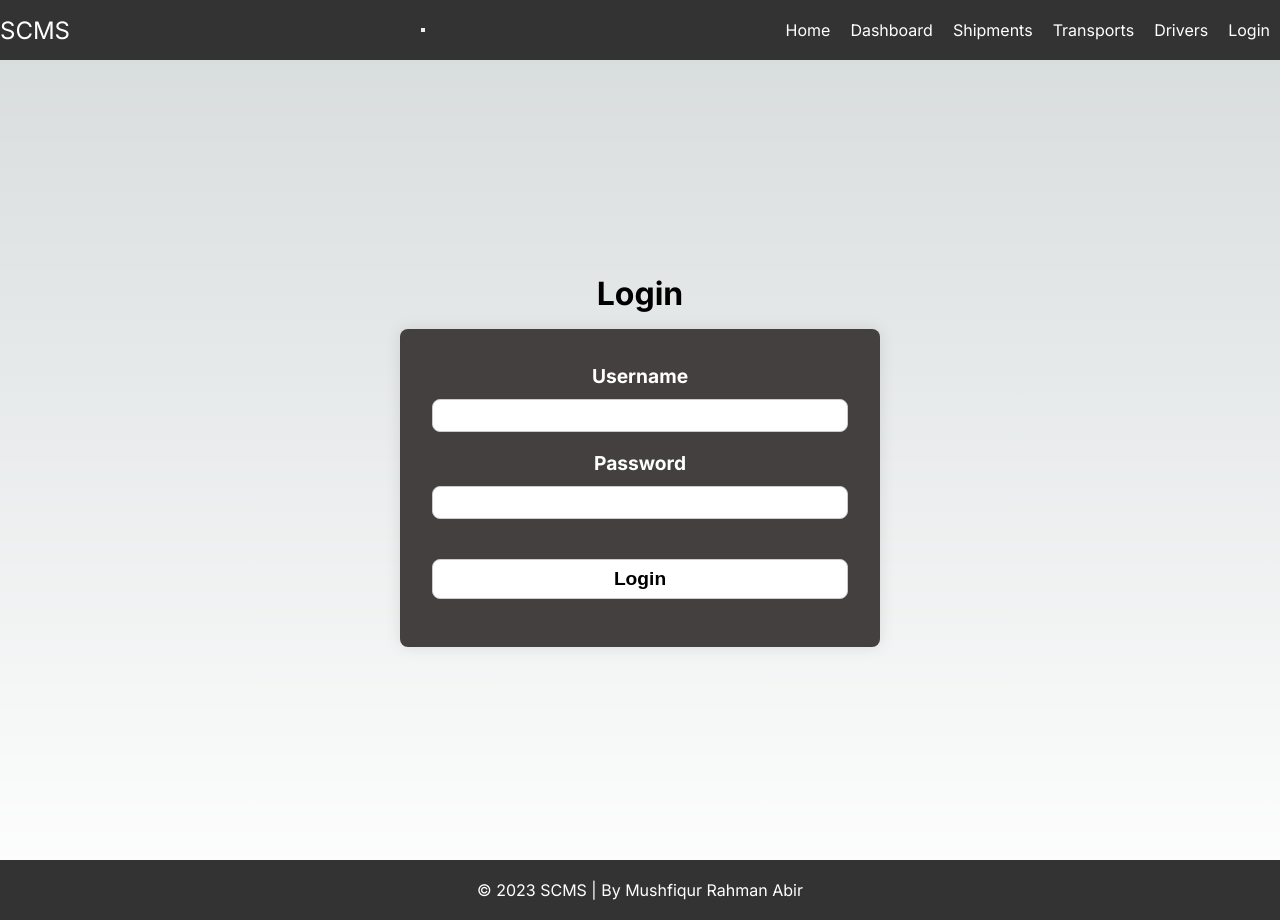
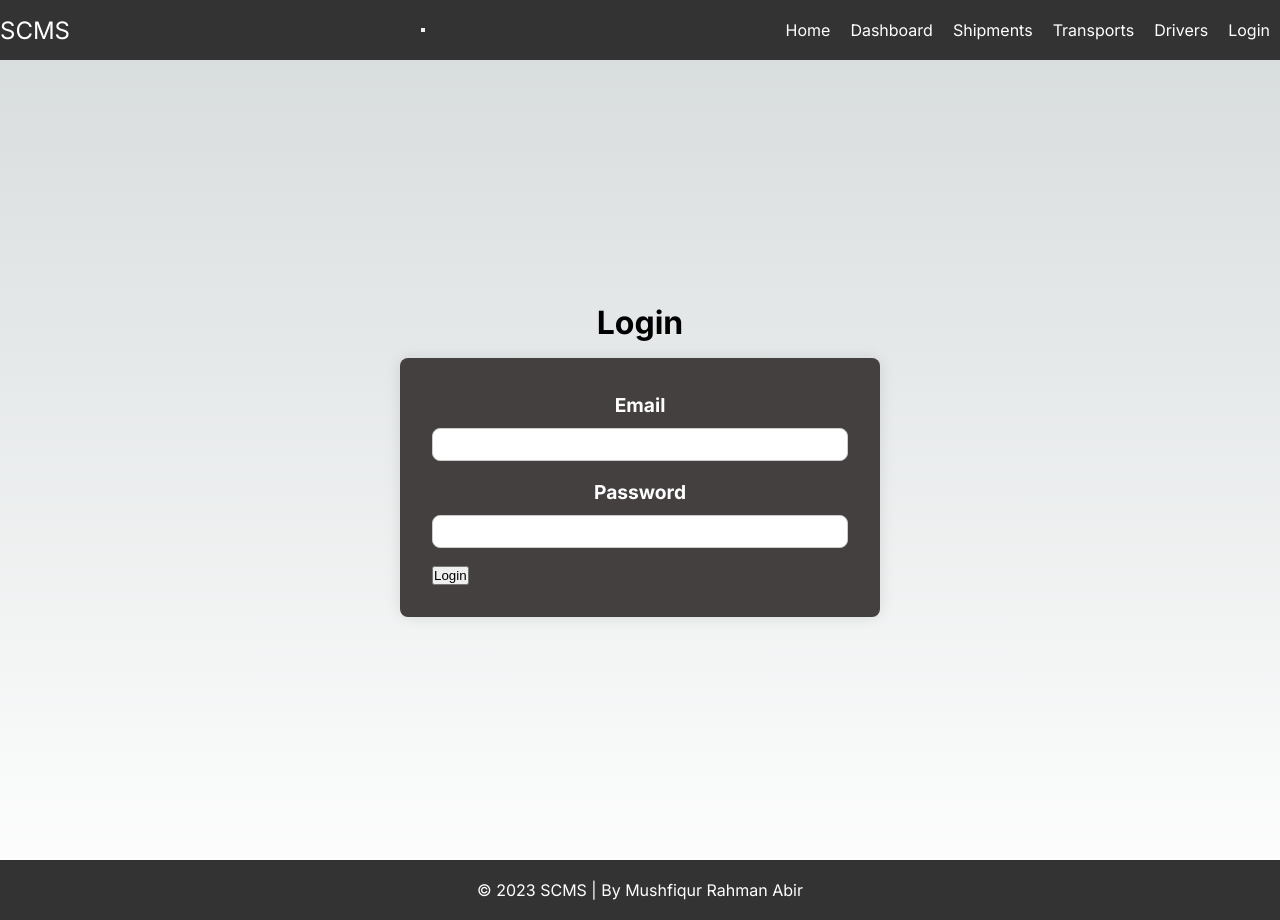
Before and after one commit to Abir-Tx/scms-web, a Next.js app: page /login in a window 1280 px wide. Built offline with nearby package versions, Linux system fonts and the light colour scheme.

Commit message:
Add login functionality and redirect logic
Signed-off-by: Mushfiqur Rahman Abir <28858998+Abir-Tx@users.noreply.github.com>

```diff
--- a/src/app/login/page.tsx
+++ b/src/app/login/page.tsx
@@ -1,23 +1,75 @@
-import React from "react";
+"use client";
+import React, { useState, useEffect } from "react";
 import { AnimatedPage } from "../components/animated-page";
 import styles from "./login.module.scss";
+import { useRouter } from "next/navigation";
 
 export default function Login() {
+  const router = useRouter();
+  const [email, setEmail] = useState("");
+  const [password, setPassword] = useState("");
+  const [showLoginForm, setShowLoginForm] = useState(true);
+
+  useEffect(() => {
+    // Check if the email is already set in local storage
+    const storedEmail = localStorage.getItem("email");
+    if (storedEmail) {
+      // If email is present, redirect to the dashboard
+      router.push("/lm/dashboard");
+
+      // Display "Already Logged In" alert
+      alert("You are already logged in!");
+    } else {
+      // If email is not present, show the login form
+      setShowLoginForm(true);
+    }
+  }, [router]);
+
+  const handleLogin = async () => {
+    try {
+      // Your login logic here
+
+      // Display a success alert
+      alert("Login successful. Your session has been saved");
+
+      // Redirect to the dashboard
+      router.push("/lm/dashboard");
+
+      // Save the email in local storage
+      localStorage.setItem("email", email);
+    } catch (error) {
+      // Display an error alert
+      alert("Login failed. Please check your credentials and try again.");
+    }
+  };
+
   return (
     <div className={styles.loginContainer}>
       <AnimatedPage>
+        {showLoginForm && (
           <div className={styles.boxContainer}>
             <h1>Login</h1>
             <div className={styles.box}>
               <form>
-              <label htmlFor="username">Username</label>
-              <input type="text" id="username" />
+                <label htmlFor="email">Email</label>
+                <input
+                  type="email"
+                  id="email"
+                  value={email}
+                  onChange={(e) => setEmail(e.target.value)}
+                />
                 <label htmlFor="password">Password</label>
-              <input type="password" id="password" />
-              <button type="submit">Login</button>
+                <input
+                  type="password"
+                  id="password"
+                  value={password}
+                  onChange={(e) => setPassword(e.target.value)}
+                />
               </form>
+              <button onClick={handleLogin}>Login</button>
             </div>
           </div>
+        )}
       </AnimatedPage>
     </div>
   );
```
Lines whose indentation alone changed are shown as unchanged.
